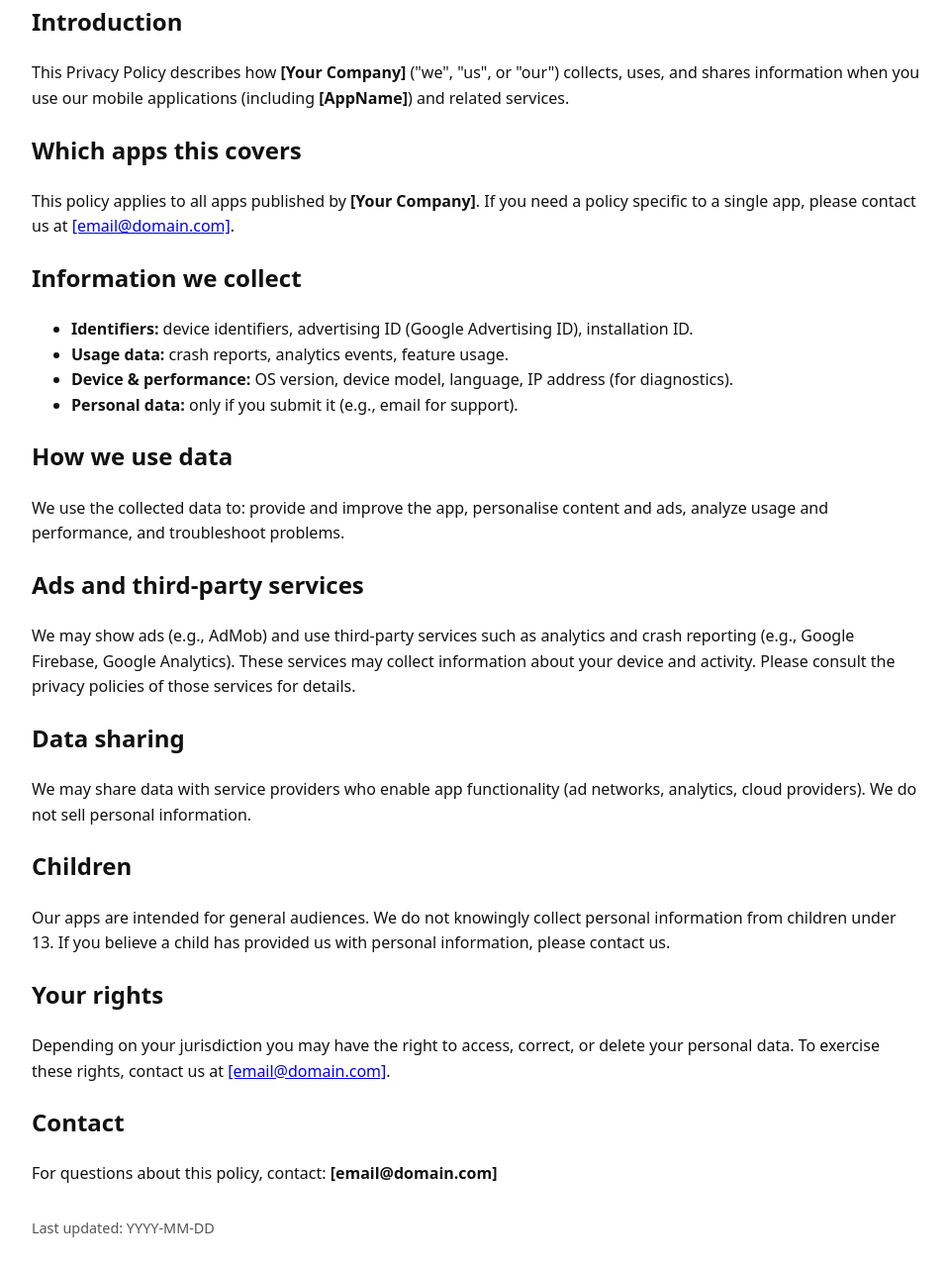
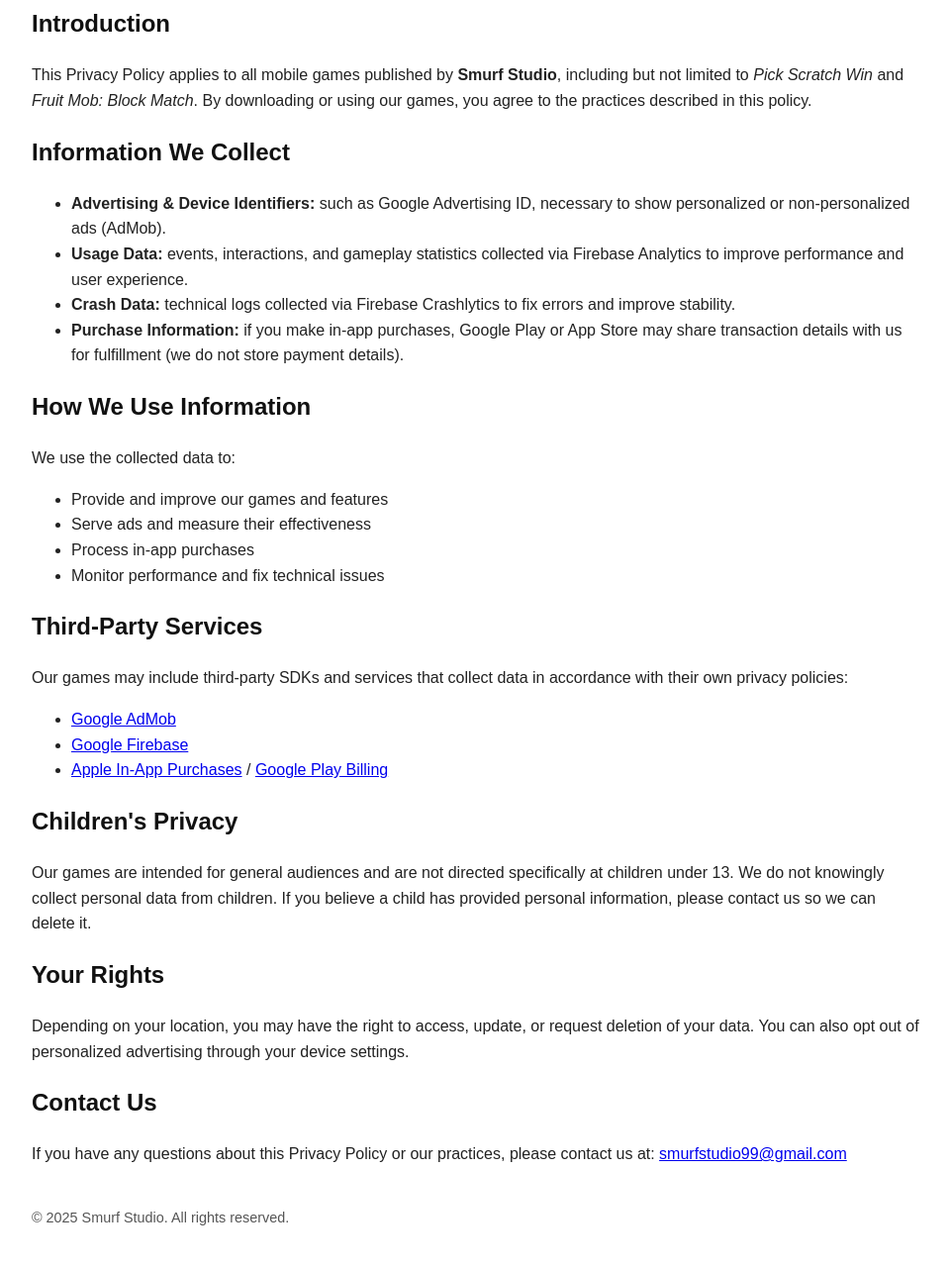
Before and after one commit to Shahid-Game/app-ads, a plain HTML site: page privacy-policy/index.html in a window 1280 px wide. Shown: the part 143-1423 px from the top of the page at 99% size, without its empty margins (158-1117 px from the left). Drawn offline with Linux system fonts and the light colour scheme.

Commit message:
Update index.html

```diff
--- a/privacy-policy/index.html
+++ b/privacy-policy/index.html
@@ -2,74 +2,57 @@
 <html lang="en">
 <head>
   <meta charset="utf-8" />
-  <meta name="viewport" content="width=device-width,initial-scale=1" />
-  <title>Privacy Policy — [Your Company]</title>
+  <meta name="viewport" content="width=device-width, initial-scale=1" />
+  <title>Privacy Policy - Smurf Studio Games</title>
   <style>
-    body { font-family:system-ui,Segoe UI,Roboto,Helvetica,Arial; max-width:900px; margin:28px auto; line-height:1.6; padding:0 16px; color:#111; }
-    h1,h2 { color:#111; }
-    header { margin-bottom:18px; }
-    footer { margin-top:30px; font-size:0.9rem; color:#555; }
-    code{background:#f4f4f4; padding:0 6px; border-radius:4px;}
+    body { font-family: Arial, sans-serif; max-width: 900px; margin: 30px auto; padding: 0 16px; line-height: 1.6; color: #222; }
+    h1,h2 { color: #111; }
+    footer { margin-top: 40px; font-size: 0.9rem; color: #555; }
   </style>
 </head>
 <body>
-  <header>
-    <h1>Privacy Policy</h1>
-    <p>Effective date: <strong>YYYY-MM-DD</strong></p>
-  </header>
+  <h1>Privacy Policy</h1>
+  <p><strong>Effective Date:</strong> October 2025</p>
 
-  <section>
-    <h2>Introduction</h2>
-    <p>This Privacy Policy describes how <strong>[Your Company]</strong> ("we", "us", or "our") collects, uses, and shares information when you use our mobile applications (including <strong>[AppName]</strong>) and related services.</p>
-  </section>
+  <h2>Introduction</h2>
+  <p>This Privacy Policy applies to all mobile games published by <strong>Smurf Studio</strong>, including but not limited to <em>Pick Scratch Win</em> and <em>Fruit Mob: Block Match</em>. By downloading or using our games, you agree to the practices described in this policy.</p>
 
-  <section>
-    <h2>Which apps this covers</h2>
-    <p>This policy applies to all apps published by <strong>[Your Company]</strong>. If you need a policy specific to a single app, please contact us at <a href="mailto:[email@domain.com]">[email@domain.com]</a>.</p>
-  </section>
+  <h2>Information We Collect</h2>
+  <ul>
+    <li><strong>Advertising & Device Identifiers:</strong> such as Google Advertising ID, necessary to show personalized or non-personalized ads (AdMob).</li>
+    <li><strong>Usage Data:</strong> events, interactions, and gameplay statistics collected via Firebase Analytics to improve performance and user experience.</li>
+    <li><strong>Crash Data:</strong> technical logs collected via Firebase Crashlytics to fix errors and improve stability.</li>
+    <li><strong>Purchase Information:</strong> if you make in-app purchases, Google Play or App Store may share transaction details with us for fulfillment (we do not store payment details).</li>
+  </ul>
 
-  <section>
-    <h2>Information we collect</h2>
-    <ul>
-      <li><strong>Identifiers:</strong> device identifiers, advertising ID (Google Advertising ID), installation ID.</li>
-      <li><strong>Usage data:</strong> crash reports, analytics events, feature usage.</li>
-      <li><strong>Device & performance:</strong> OS version, device model, language, IP address (for diagnostics).</li>
-      <li><strong>Personal data:</strong> only if you submit it (e.g., email for support).</li>
-    </ul>
-  </section>
+  <h2>How We Use Information</h2>
+  <p>We use the collected data to:</p>
+  <ul>
+    <li>Provide and improve our games and features</li>
+    <li>Serve ads and measure their effectiveness</li>
+    <li>Process in-app purchases</li>
+    <li>Monitor performance and fix technical issues</li>
+  </ul>
 
-  <section>
-    <h2>How we use data</h2>
-    <p>We use the collected data to: provide and improve the app, personalise content and ads, analyze usage and performance, and troubleshoot problems.</p>
-  </section>
+  <h2>Third-Party Services</h2>
+  <p>Our games may include third-party SDKs and services that collect data in accordance with their own privacy policies:</p>
+  <ul>
+    <li><a href="https://policies.google.com/technologies/ads" target="_blank">Google AdMob</a></li>
+    <li><a href="https://firebase.google.com/support/privacy" target="_blank">Google Firebase</a></li>
+    <li><a href="https://www.apple.com/legal/privacy/" target="_blank">Apple In-App Purchases</a> / <a href="https://policies.google.com/privacy" target="_blank">Google Play Billing</a></li>
+  </ul>
 
-  <section>
-    <h2>Ads and third-party services</h2>
-    <p>We may show ads (e.g., AdMob) and use third-party services such as analytics and crash reporting (e.g., Google Firebase, Google Analytics). These services may collect information about your device and activity. Please consult the privacy policies of those services for details.</p>
-  </section>
+  <h2>Children's Privacy</h2>
+  <p>Our games are intended for general audiences and are not directed specifically at children under 13. We do not knowingly collect personal data from children. If you believe a child has provided personal information, please contact us so we can delete it.</p>
 
-  <section>
-    <h2>Data sharing</h2>
-    <p>We may share data with service providers who enable app functionality (ad networks, analytics, cloud providers). We do not sell personal information.</p>
-  </section>
+  <h2>Your Rights</h2>
+  <p>Depending on your location, you may have the right to access, update, or request deletion of your data. You can also opt out of personalized advertising through your device settings.</p>
 
-  <section>
-    <h2>Children</h2>
-    <p>Our apps are intended for general audiences. We do not knowingly collect personal information from children under 13. If you believe a child has provided us with personal information, please contact us.</p>
-  </section>
-
-  <section>
-    <h2>Your rights</h2>
-    <p>Depending on your jurisdiction you may have the right to access, correct, or delete your personal data. To exercise these rights, contact us at <a href="mailto:[email@domain.com]">[email@domain.com]</a>.</p>
-  </section>
-
-  <section>
-    <h2>Contact</h2>
-    <p>For questions about this policy, contact: <strong>[email@domain.com]</strong></p>
-  </section>
+  <h2>Contact Us</h2>
+  <p>If you have any questions about this Privacy Policy or our practices, please contact us at: <a href="mailto:smurfstudio99@gmail.com">smurfstudio99@gmail.com</a></p>
 
   <footer>
-    <p>Last updated: YYYY-MM-DD</p>
+    <p>© 2025 Smurf Studio. All rights reserved.</p>
   </footer>
 </body>
 </html>
```
